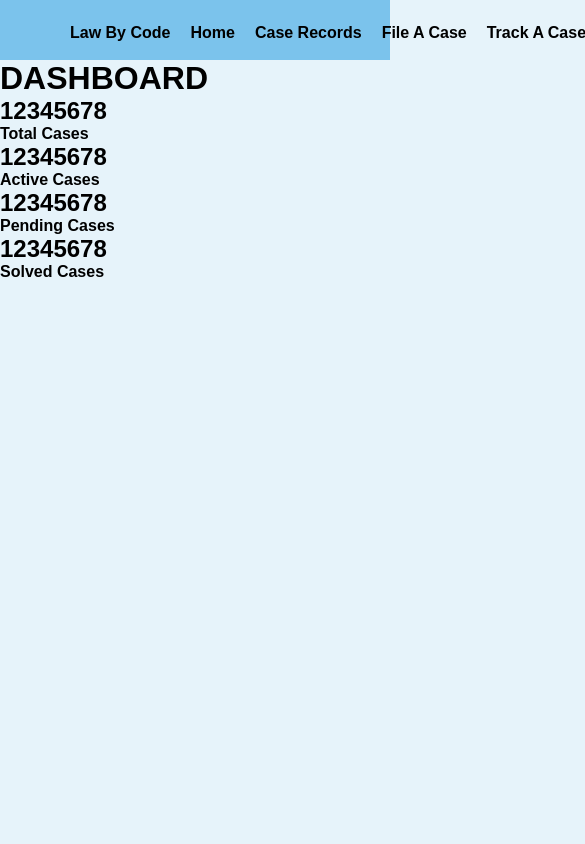
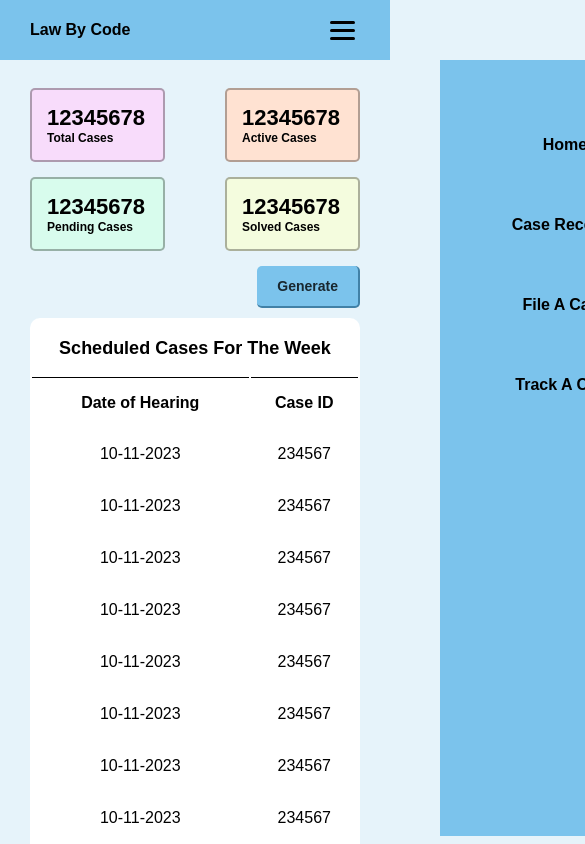
Before and after one commit to Deepajha14/Law-By-Code, a React (Create React App) app in the folder client/: page / in a window 390 px wide. Shown: the top 844 px of the page, 585 px wide, since content can reach past the window. Built offline with nearby package versions, Linux system fonts and the light colour scheme.

Commit message:
Create Dashboard Page

```diff
--- /dev/null
+++ b/client/src/CSS/DashboardStyle.css
@@ -0,0 +1,157 @@
+.dashboardContainer {
+    display: flex;
+    flex-direction: column;
+    padding: 60px 80px;
+    justify-content: center;
+    align-items: center;
+}
+
+.dashboardTitle {
+    margin: 30px;
+    font-size: 24px;
+}
+
+.caseContainer {
+    width: 100%;
+    display: flex;
+    flex-flow: row wrap;
+    justify-content: space-between;
+}
+
+.case {
+    flex: 22%;
+    padding: 15px;
+    border: 2px solid rgba(0, 0, 0, 0.3);
+    max-width: 22%;
+    margin-bottom: 40px;
+    border-radius: 5px;
+}
+
+.case#total {
+    background-color: #FFD2FBB2;
+}
+
+.case#active {
+    background-color: #FFE2D2;
+}
+
+.case#pending {
+    background-color: #D2FFE7B2;
+}
+
+.case#solved {
+    background-color: #F9FFD2B2;
+}
+
+.case .numberOfCases {
+    font-size: 32px;
+    font-weight: 600;
+}
+
+.case .statusOfCases{
+    font-size: 16px;
+    font-weight: 600;
+}
+
+.scheduledCasesContainer {
+    width: 100%;
+    display: flex;
+    justify-content: center;
+    align-items: center;
+    margin-bottom: 50px;
+    background-color: #fff;
+    border-radius: 10px;
+}
+
+.scheduledCasesTable {
+    width: 100%;
+}
+
+
+.colHeading {
+    border-top: 1px solid black;
+    height: 50px;
+    font-size: 16px;
+    font-weight: 600;
+    line-height: 14px;
+}
+
+.scheduledCasesTable .tableHeading {
+    font-size: 20px;
+    font-weight: 600;
+    border: none;
+    padding: 20px 0 16px 0;
+}
+
+.data {
+    text-align: center;
+    font-size: 16px;
+    font-weight: 500;
+    line-height: 14px;
+    height: 50px;
+}
+
+.generateBtn {
+    align-self: flex-end;
+    padding: 12px 20px;
+    border-radius: 5px;
+    margin-bottom: 10px;
+    border: none;
+    font-size: 14px;
+    font-weight: 600;
+    background-color: #7BC3EC;
+    color: rgba(0, 0, 0, 0.8);
+    transition: all 0.2s ease-in-out;
+    border-bottom: 2px solid #4181a7;
+    border-right: 2px solid #4181a7;
+    cursor: pointer;
+}
+
+.generateBtn:hover {
+    background-color: #4181a7;
+    color: #e6f3faee;
+}
+
+@media (max-width: 1040px) {
+    .caseContainer {
+        justify-content: space-between;
+    }
+
+    .case {
+      flex: 35%;
+      max-width: 35%;
+
+    }
+
+    .case .numberOfCases {
+        font-size: 28px;
+    }
+
+    .case .statusOfCases {
+        font-size: 14px;
+    }
+}
+
+@media (max-width: 700px) {
+
+    .dashboardContainer {
+        padding: 0 30px;
+    }
+
+    .case {
+        min-width: 135px;
+        margin-bottom: 15px;
+    }
+
+    .case .numberOfCases {
+        font-size: 22px;
+    }
+
+    .case .statusOfCases {
+        font-size: 12px;
+    }
+
+    .scheduledCasesTable .tableHeading {
+        font-size: 18px;
+    }
+}
--- a/client/src/CSS/NavbarStyle.css
+++ b/client/src/CSS/NavbarStyle.css
@@ -9,7 +9,7 @@
     font-size: 16px;
     font-weight: 600;
     white-space: nowrap;
-    position: sticky;
+    position: fixed;
 }
 
 .navLinks {
@@ -18,11 +18,91 @@
 }
 
 .link {
+    width: 100%;
     margin-left: 20px;
-    transition: all 0.2s ease-in-out;
+    transition: all 0.3s ease-in-out;
 }
 
 .link:hover {
     color: #E6F3FA;
-    /* text-decoration: underline; */
+    scale: 1.1;
 }
+
+.hamburger {
+    display: none;
+}
+
+@media (max-width: 700px) {
+    .navbar {
+        padding: 0 30px;
+    }
+
+    .navLinks{
+        flex-direction: column;
+        align-items: center;
+        background-color: #7BC3EC;
+        position: fixed;
+        top: 60px;
+        right: -300px;
+        height: 92vh;
+        width: 250px;
+        justify-content: flex-start;
+        transition: 0.6s all ease-in-out;
+        gap: 30px;
+        padding: 60px 15px;
+    }
+
+    .navLinksShow{
+        right: 0;
+    }
+
+    .hamburger{
+        display: block;
+        z-index: 2;
+        cursor: pointer;
+    }
+
+    .bar{
+        display: block;
+        height: 3px;
+        width: 25px;
+        margin: 5px;
+        border-radius: 5px;
+        background-color: black;
+        transition: 0.4s;
+    }
+
+    .barOne{
+        rotate: -45deg;
+        position: relative;
+        top: 8px;
+        transition: 0.4s;
+    }
+
+    .barTwo{
+        display: none;
+    }
+
+    .barThree{
+        position: relative;
+        rotate: 45deg;
+        transition: 0.4s;
+    }
+
+    .link {
+        height: 50px;
+        text-align: center;
+        margin: 0;
+        border-radius: 10px;
+        display: flex;
+        align-items: center;
+        justify-content: center;
+        text-align: center;
+        transition: all 0.2s ease-in-out;
+    }
+
+    .link:hover {
+        background-color: #E6F3FA;
+        color: black;
+    }
+}
--- a/client/src/Components/Dashboard.js
+++ b/client/src/Components/Dashboard.js
@@ -1,6 +1,20 @@
 import React from 'react'
+import '../CSS/DashboardStyle.css'
 
 export default function Dashboard() {
+    const demoData = [
+        { dateOfHearing: "10-11-2023", caseId: "234567" },
+        { dateOfHearing: "10-11-2023", caseId: "234567" },
+        { dateOfHearing: "10-11-2023", caseId: "234567" },
+        { dateOfHearing: "10-11-2023", caseId: "234567" },
+        { dateOfHearing: "10-11-2023", caseId: "234567" },
+        { dateOfHearing: "10-11-2023", caseId: "234567" },
+        { dateOfHearing: "10-11-2023", caseId: "234567" },
+        { dateOfHearing: "10-11-2023", caseId: "234567" },
+        { dateOfHearing: "10-11-2023", caseId: "234567" },
+        { dateOfHearing: "10-11-2023", caseId: "234567" },
+        { dateOfHearing: "10-11-2023", caseId: "234567" },
+    ]
   return (
     <div className='dashboardContainer'>
         <h1 className="dashboardTitle">DASHBOARD</h1>
@@ -9,7 +23,7 @@ export default function Dashboard() {
                 <h2 className='numberOfCases'>12345678</h2>
                 <h4 className="statusOfCases">Total Cases</h4>
             </div>
-            <div className="case" id='ative'>
+            <div className="case" id='active'>
                 <h2 className='numberOfCases'>12345678</h2>
                 <h4 className="statusOfCases">Active Cases</h4>
             </div>
@@ -22,7 +36,24 @@ export default function Dashboard() {
                 <h4 className="statusOfCases">Solved Cases</h4>
             </div>
         </div>
-
+        <button className='generateBtn'>Generate</button>
+        <div className="scheduledCasesContainer">
+        <table className='scheduledCasesTable'>
+                <caption className='tableHeading'>Scheduled Cases For The Week</caption>
+                <tr>
+                    <th className='colHeading'>Date of Hearing</th>
+                    <th className='colHeading'>Case ID</th>
+                </tr>
+                {demoData.map((val, key) => {
+                    return (
+                        <tr key={key}>
+                            <td className='data'>{val.dateOfHearing}</td>
+                            <td className='data'>{val.caseId}</td>
+                        </tr>
+                    )
+                })}
+            </table>
+        </div>
     </div>
   )
 }
--- a/client/src/Components/Navbar.js
+++ b/client/src/Components/Navbar.js
@@ -2,6 +2,14 @@ import React from 'react'
 import '../CSS/NavbarStyle.css'
 
 export default function Navbar() {
+  var showMenu = () => {
+    var bar = document.getElementsByClassName("bar");
+    var ham = document.getElementsByClassName("navLinks");
+    bar[0].classList.toggle("barOne");
+    bar[1].classList.toggle("barTwo");
+    bar[2].classList.toggle("barThree");
+    ham[0].classList.toggle("navLinksShow");
+  };
   return (
     <nav className='navbar'>
             <div className="logo">Law By Code</div>
@@ -11,6 +19,11 @@ export default function Navbar() {
                 <li className="link">File A Case</li>
                 <li className="link">Track A Case</li>
             </ul>
+            <div className="hamburger" onClick={showMenu}>
+            <span className="bar"></span>
+            <span className="bar"></span>
+            <span className="bar"></span>
+          </div>
     </nav>
   )
 }
```
